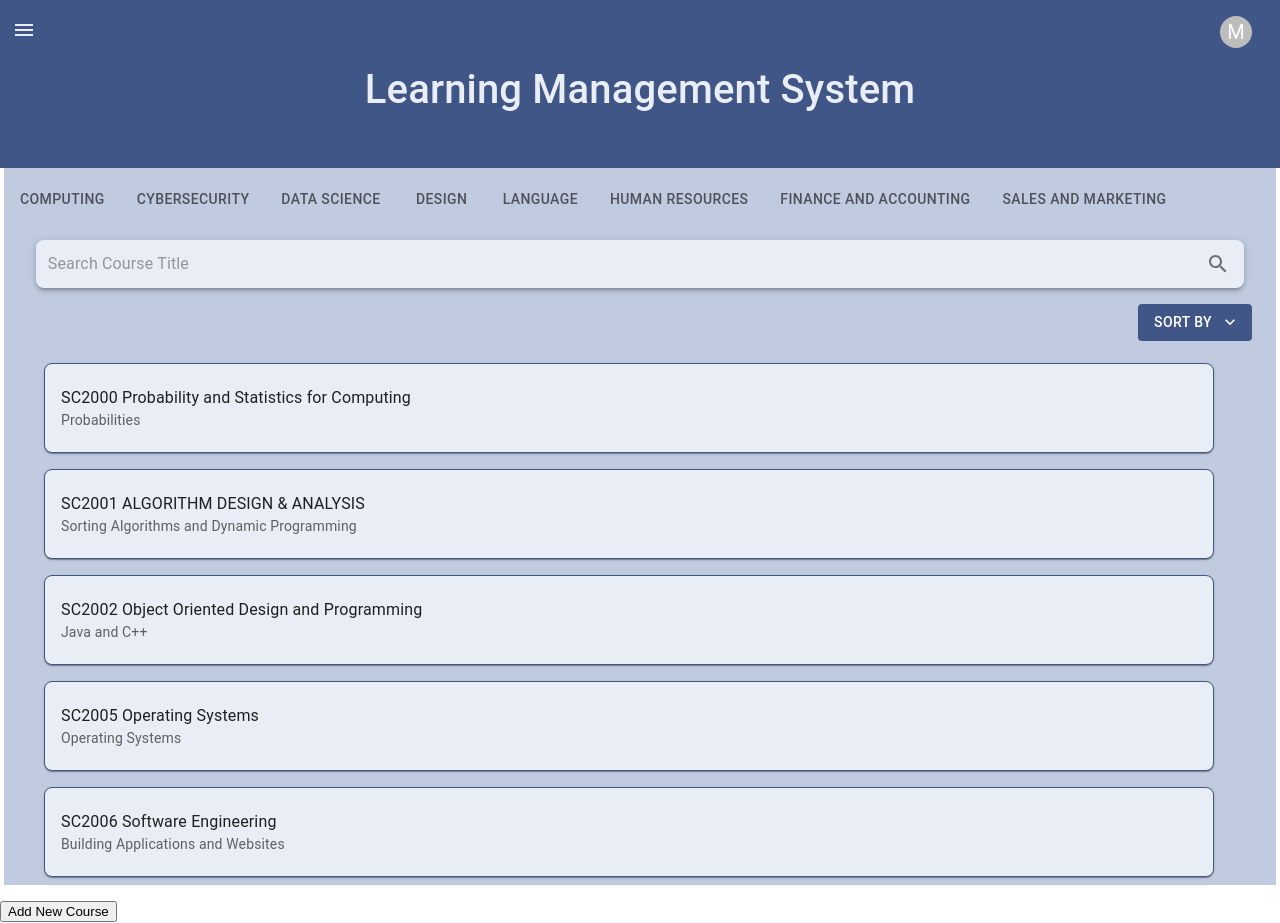
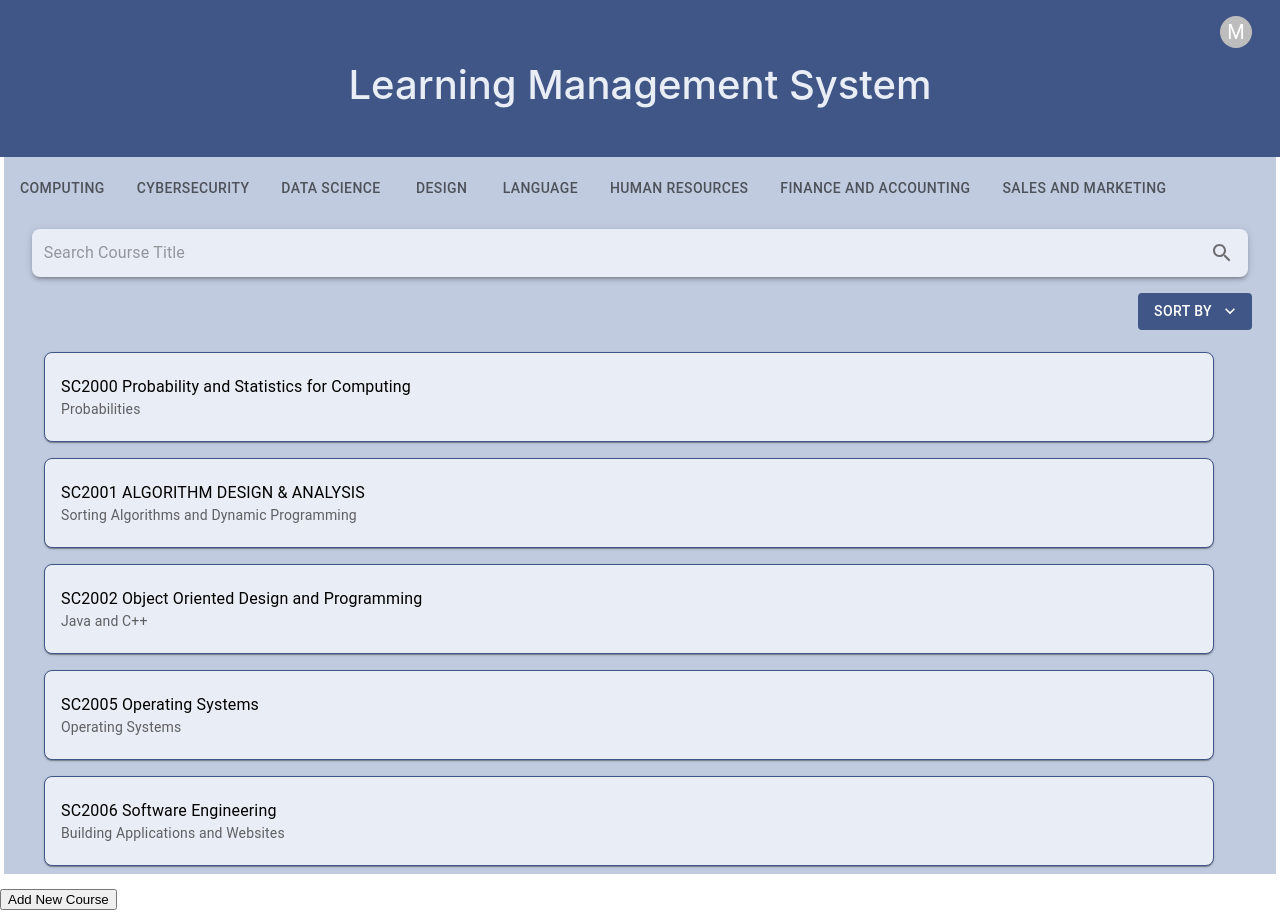
Before and after one commit to Zomankey/StaticTest, a React (Create React App) app: page / in a window 1280 px wide. Built offline with nearby package versions, Linux system fonts and the light colour scheme.

Commit message:
remove progress first

```diff
--- a/src/App.js
+++ b/src/App.js
@@ -31,10 +31,13 @@ function App() {
   return (
     <div>
       <Box sx={headerBoxStyle}>
-        <Stack direction="row" justifyContent="space-between">
+        <Stack direction="row" justifyContent="flex-end">
+          <SettingsDrawer />
+        </Stack>
+        {/* <Stack direction="row" justifyContent="space-between">
           <CourseProgressDrawer />
           <SettingsDrawer />
-        </Stack>
+        </Stack> */}
         <Box sx={headerTextStyle}>Learning Management System</Box>
       </Box>
       <CourseDisplay courses={courses} />
--- a/src/Components/Course/Course.js
+++ b/src/Components/Course/Course.js
@@ -27,6 +27,7 @@ function Course(props) {
       setIsClicked(false);
     } else {
       setIsClicked(true);
+      props.changeProgress();
     }
   }
 
@@ -41,7 +42,7 @@ function Course(props) {
       </ListItemButton>
       {isClicked && (
         <Box sx={courseStyle}>
-          <ReactPlayer url={props.url} />
+          <ReactPlayer url={props.url} light={true} playing={true} />
         </Box>
       )}
     </List>
--- a/src/Components/Course/CourseList.js
+++ b/src/Components/Course/CourseList.js
@@ -1,5 +1,7 @@
+import { useState } from "react";
+import Box from "@mui/material/Box";
+
 import Course from "./Course";
-import Box from "@mui/material/Box";
 
 const headerTextStyle = {
   color: "#405686",
@@ -10,6 +12,12 @@ const headerTextStyle = {
 };
 
 function CourseList(props) {
+  const [progress, setProgress] = useState("");
+
+  function changeProgress() {
+    setProgress("Completed");
+  }
+
   if (props.courses.length === 0) {
     return <Box sx={headerTextStyle}>No Courses Found</Box>;
   }
@@ -25,6 +33,8 @@ function CourseList(props) {
           progress={course.progress}
           category={course.category}
           url={course.url}
+          changeProgress={changeProgress}
+          //favourite={course.favourite}
           //    grade = {course.grade}
           //   date={course.date}
         />
```
